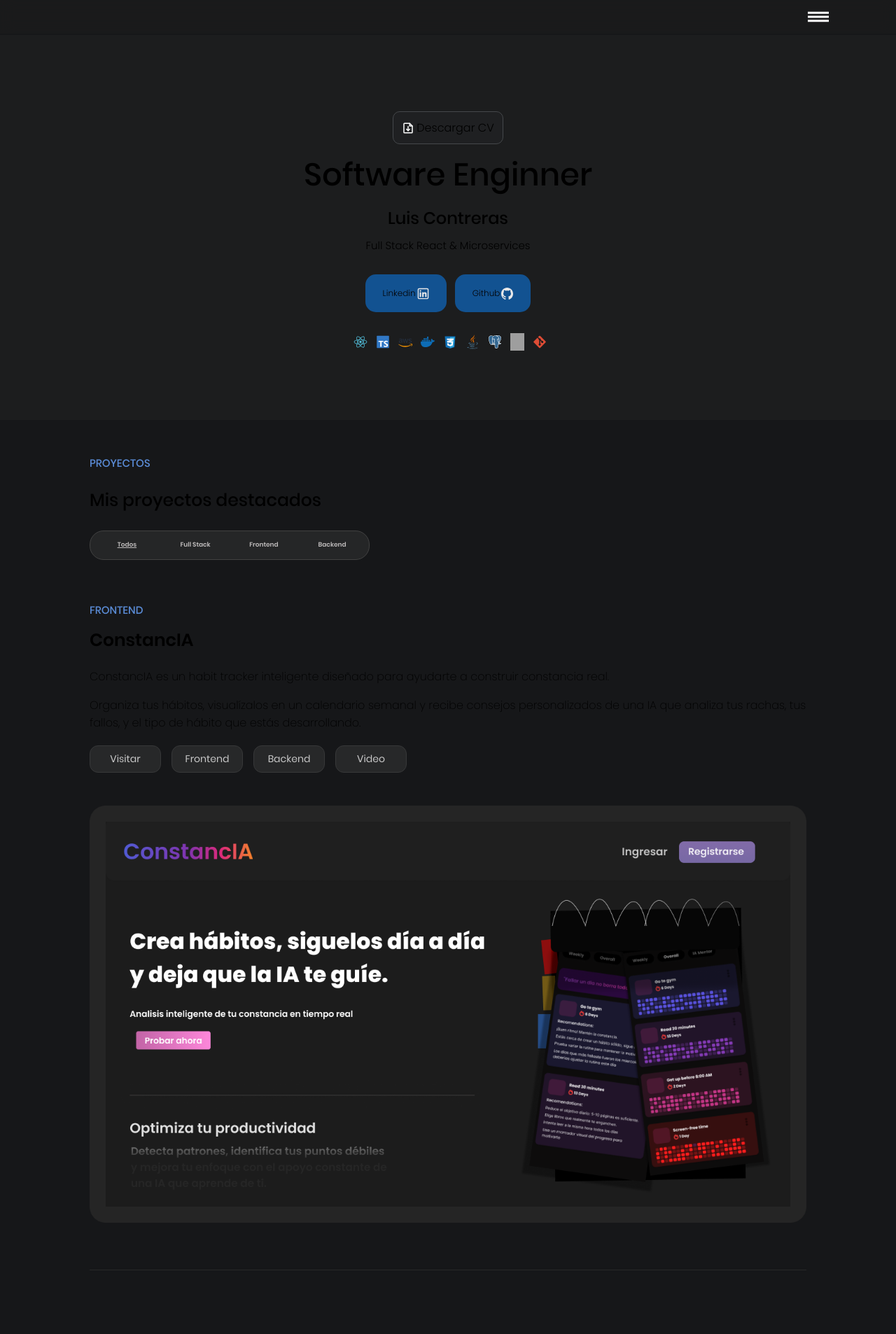
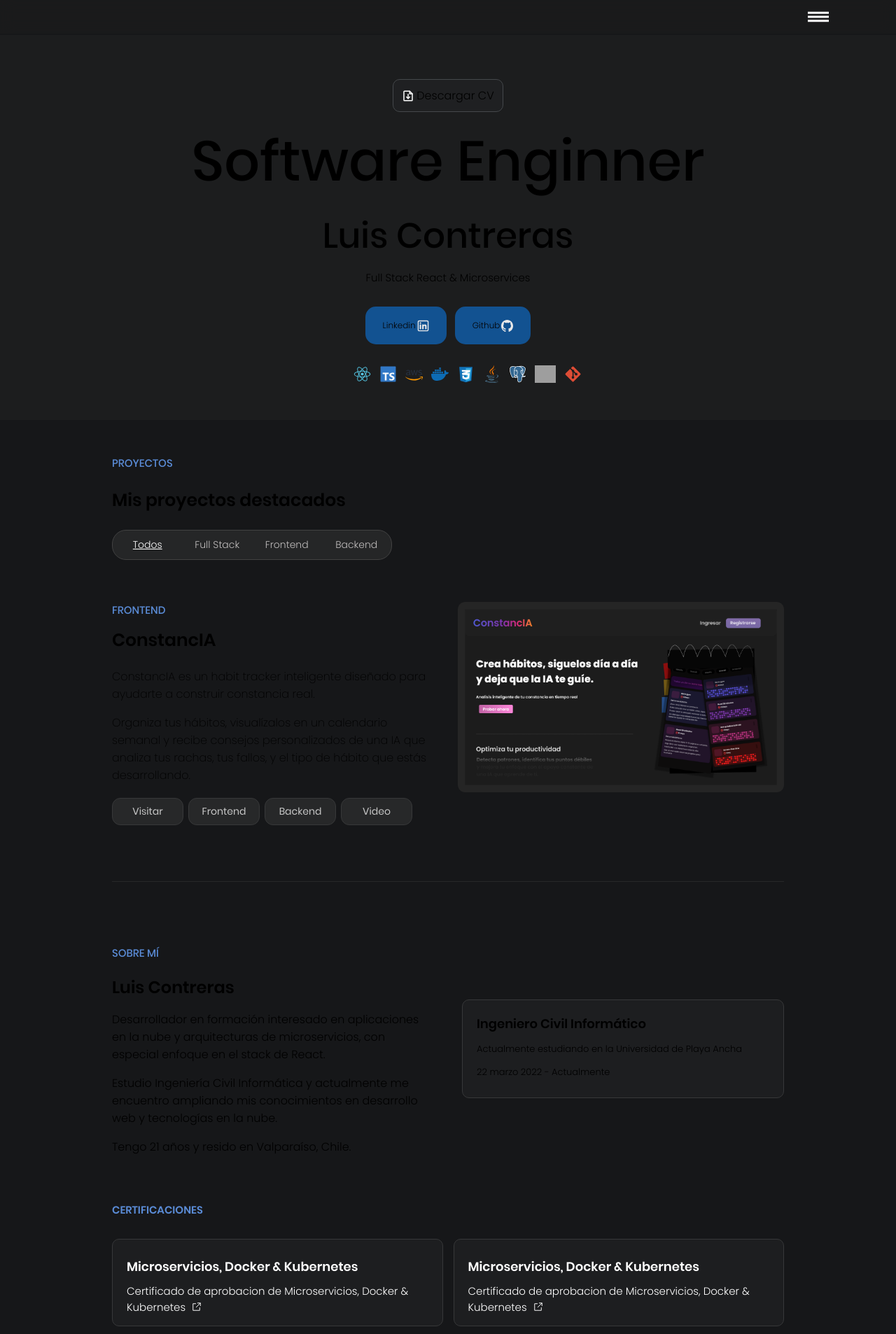
Before and after one commit to luinzv/portfolio, a React (Vite) app: page / in a window 1280 px wide. Shown: the top 1906 px of the page at 70% size. Built offline with nearby package versions, Linux system fonts and the light colour scheme; grey boxes are pictures that could not be loaded.

Commit message:
Responsive update

```diff
--- a/src/App.css
+++ b/src/App.css
@@ -52,16 +52,16 @@
   text-align: center;
 }
 
-.header-container h1,
-h2 {
-  font-size: 45px;
+.header-container h1{
+  font-size: clamp(45px, 10vw, 80px);
   font-weight: 500;
 }
 
 .header-container h2 {
   margin-top: 10px;
   margin-bottom: 10px;
-  font-size: 24px;
+  font-size: clamp(24px, 5vw, 50px);
+  font-weight: 500;
 }
 
 .header-container h3 {
@@ -127,6 +127,6 @@ h2 {
 }
 
 .tech-icons {
-  width: 20px;
+  width: 30px;
   margin: 0px 6px;
 }
--- a/src/components/AboutmeSection/AboutmeSection.css
+++ b/src/components/AboutmeSection/AboutmeSection.css
@@ -59,3 +59,14 @@
 .study-card p {
     font-size: 13px;
 }
+
+@media (min-width:1100px) {
+    .about-container {
+        width: 75%;
+    }
+
+    .about {
+        grid-template-columns: repeat(2, 1fr);
+        gap: 40px;
+    }
+}
--- a/src/components/CertificationsSection/CertificationsSection.css
+++ b/src/components/CertificationsSection/CertificationsSection.css
@@ -55,3 +55,12 @@
     width: 12px;
     margin: 0px 10px;
 }
+
+@media (min-width: 1100px) {
+    .certifications-container {
+        width: 75%;
+    }
+    .certifications{
+        grid-template-columns: repeat(2, 1fr);
+    }
+}
--- a/src/components/ProjectsSection/ProjectsSection.css
+++ b/src/components/ProjectsSection/ProjectsSection.css
@@ -37,14 +37,16 @@
 
 .filters button {
     color: #C0BDBD;
-    font-size: 9px;
+    font-size: clamp(9px, 3vw, 14px);
     text-align: center;
     width: 100%;
     padding: 3.5px;
+    font-weight: 300;
 }
 
 .filters .selected {
     text-decoration: underline;
+    color: white;
 }
 
 .projectList {
@@ -115,3 +117,26 @@
     text-decoration: none;
     font-weight: 400;
 }
+
+@media (min-width: 410px) {
+    .filters {
+        padding: 0px;
+    }
+}
+
+@media (min-width: 1100px) {
+    .ancors{
+        gap: 7px;
+    }
+    .category-projects {
+        width: 75%;
+    }
+
+    .projectList {
+        width: 75%;
+    }
+
+    .project {
+        grid-template-columns: repeat(2, 1fr);
+    }
+}
--- a/src/components/SkillsSection/SkillSection.css
+++ b/src/components/SkillsSection/SkillSection.css
@@ -36,8 +36,22 @@
     box-sizing: border-box;
 }
 
-.skill p{
+.skill p {
     font-size: 14px;
     margin: 14px 0px;
     font-weight: 300;
 }
+
+
+@media (min-width: 600px) {
+    .skills {
+        grid-template-columns: repeat(4, 1fr);
+    }
+}
+
+
+@media (min-width: 1100px) {
+    .skills-container {
+        width: 75%;
+    }
+}
--- a/src/index.css
+++ b/src/index.css
@@ -78,8 +78,11 @@ button {
   all: unset;
   cursor: pointer;
   display: inline-block;
+  -webkit-tap-highlight-color: transparent;
 }
-
+button:active {
+    background-color: transparent;
+}
 input,
 textarea,
 select {
```
